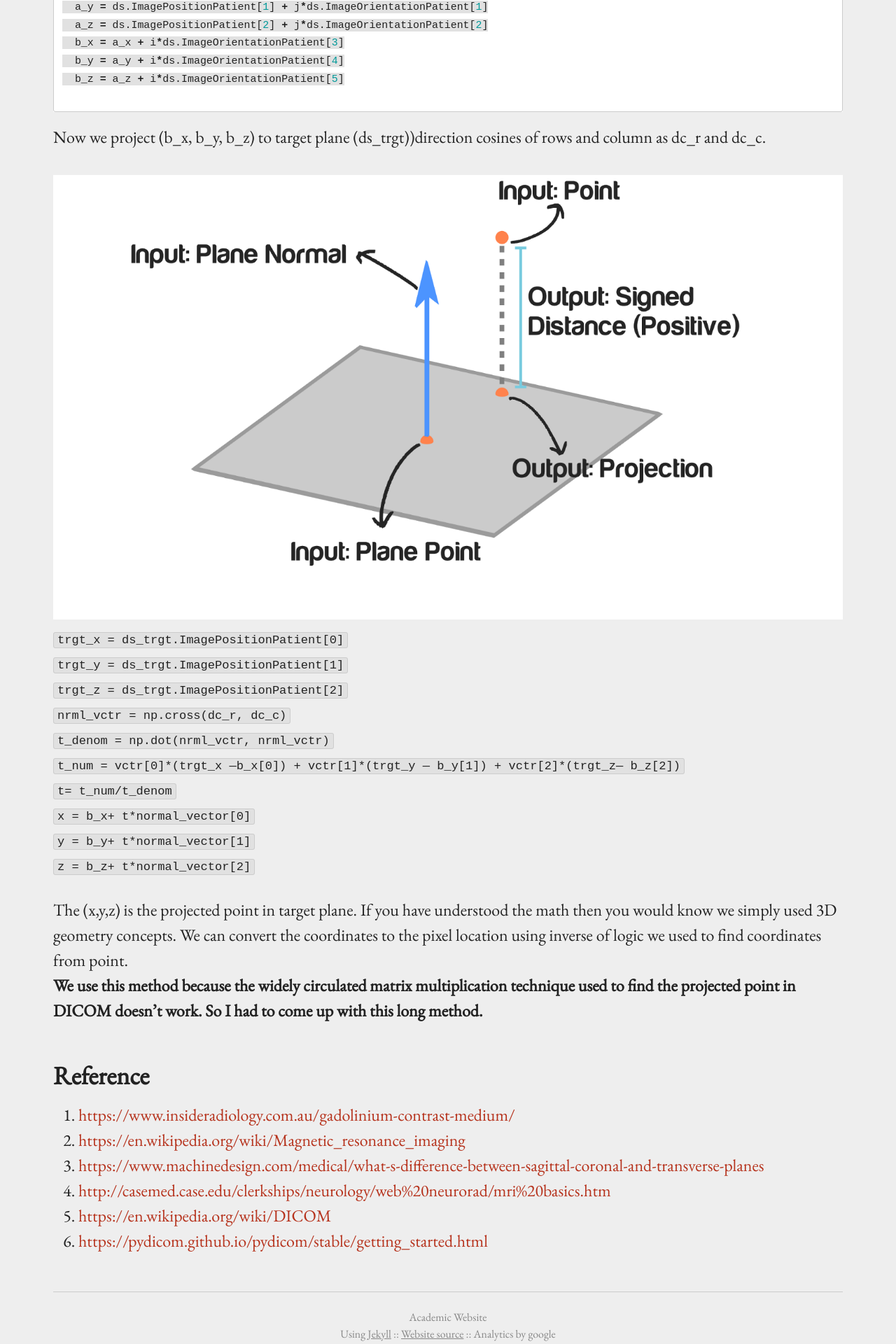
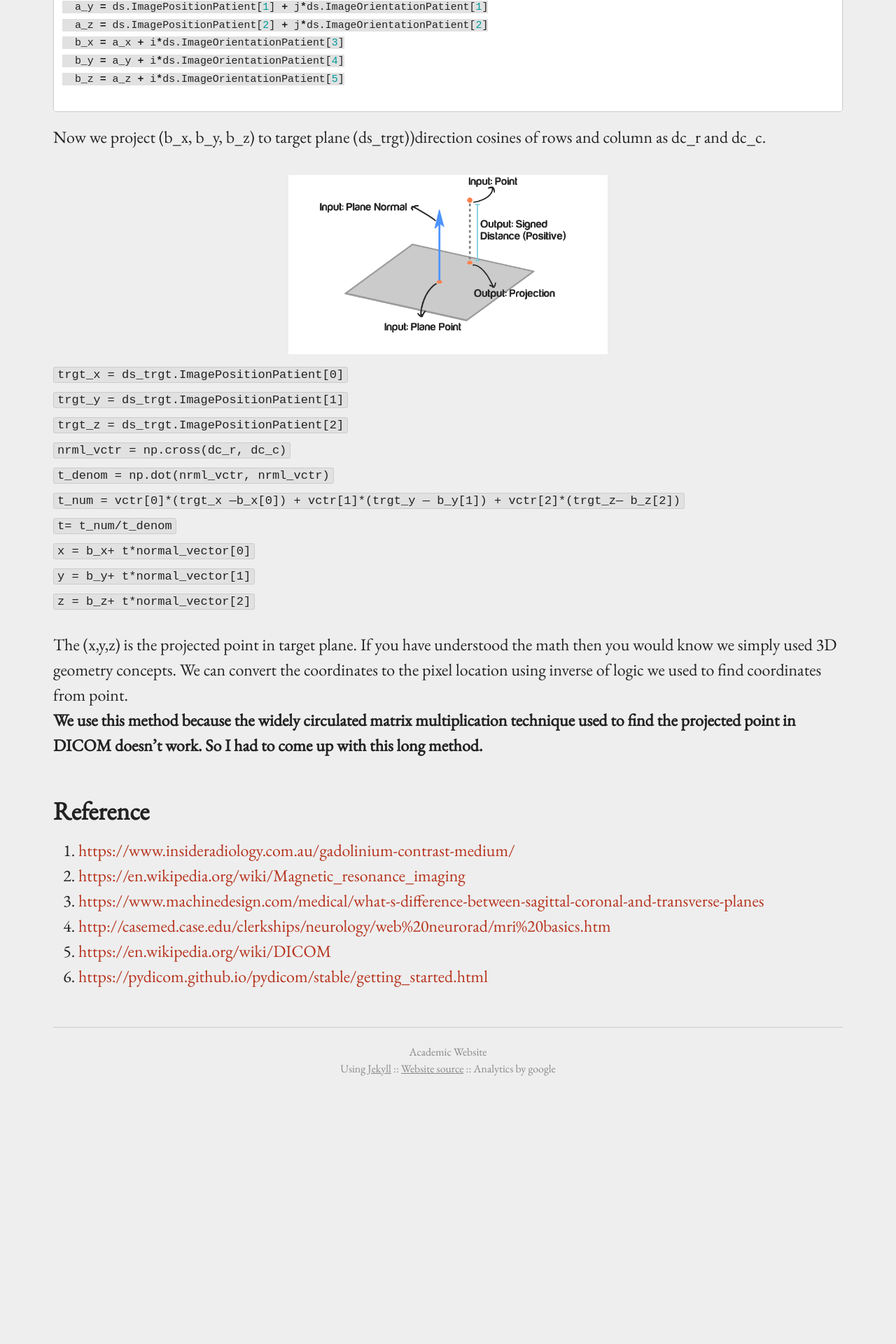
Before and after one commit to BadrinathS/BadrinathS.github.io, a Jekyll site: the page built from _posts/2019-02-15-Understanding-MRI-scans.md, in a window 1280 px wide. Shown: the part 3855-5775 px from the top of the page at 70% size. Built offline with Jekyll 4.4.1, drawn with Linux system fonts in a browser that asks for light colours; comment, search, counter and statistics services are not loaded; after the commit the page ends 5418 px from its top, so only the background shows below that.

Commit message:
Update 2019-02-15-Understanding-MRI-scans.md

````diff
--- a/_posts/2019-02-15-Understanding-MRI-scans.md
+++ b/_posts/2019-02-15-Understanding-MRI-scans.md
@@ -72,7 +72,8 @@ Let’s say we want to find <i>(x,y,z)</i> of pixel <i>(i,j)</i> in dcm file ds.
 
 ```
 Now we project (b_x, b_y, b_z) to target plane (ds_trgt))direction cosines of rows and column as dc_r and dc_c.
-{% include image.html url="/images/point.png" heoght="256" caption="" max_width="100px"%}
+<br>
+{% include image.html url="/images/point.png" height="256" caption=""%}
 <code>
   trgt_x = ds_trgt.ImagePositionPatient[0]
 </code>
````
